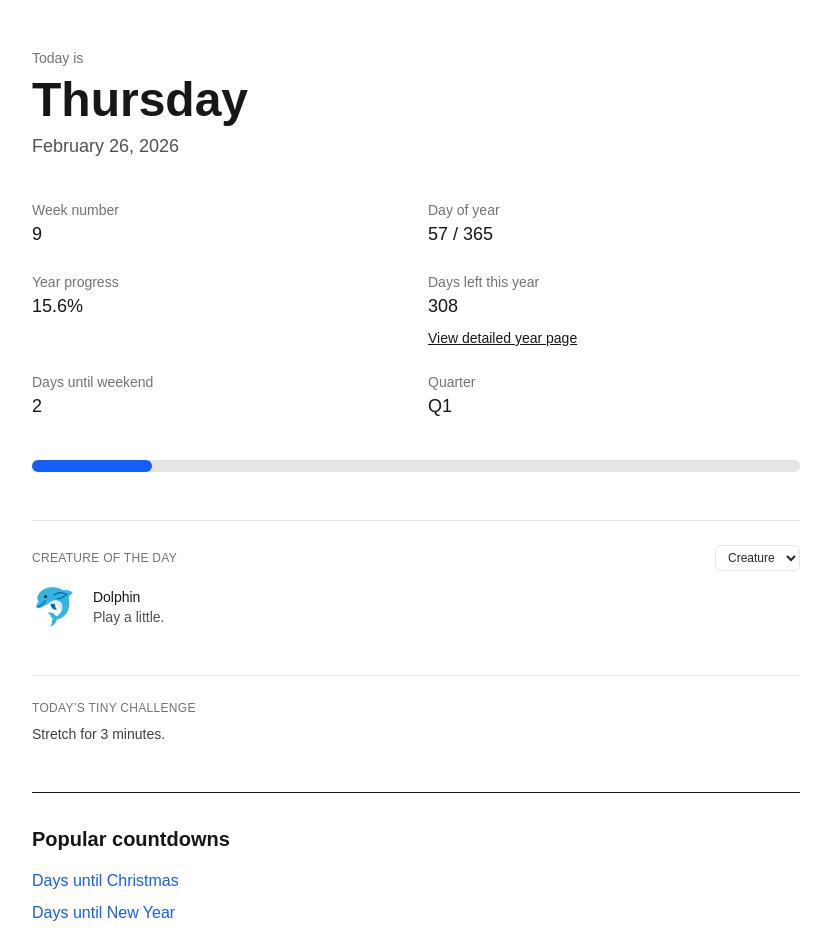
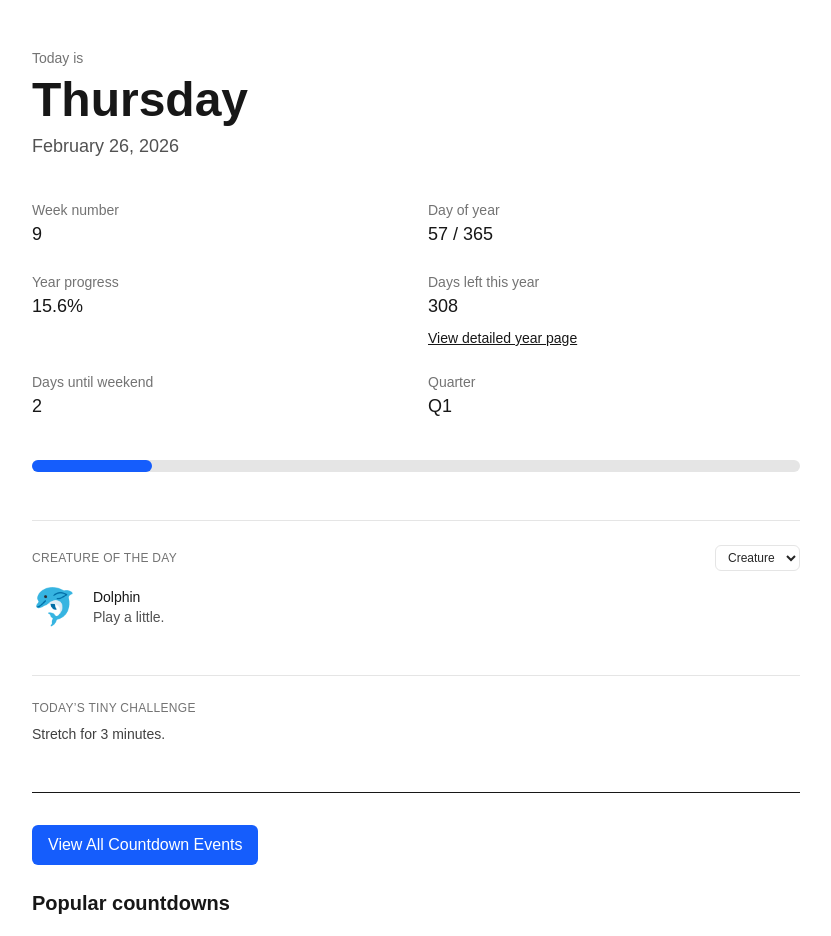
Before and after one commit to bosmeel/whatdayisit-now, a Next.js app: page / in a window 1280 px wide. Shown: the top 936 px of the page, without its empty margins (224-1055 px from the left). Built offline with nearby package versions, Linux system fonts and the light colour scheme.

Commit message:
Promote days-until hub on homepage

```diff
--- a/app/page.tsx
+++ b/app/page.tsx
@@ -118,6 +118,15 @@ export default function Home() {
         </section>
 
         <section className="mt-12 border-t pt-8">
+
+          <div className="mb-6">
+  <Link
+    href="/days-until"
+    className="inline-block bg-blue-600 text-white px-4 py-2 rounded-md hover:bg-blue-700 transition"
+  >
+    View All Countdown Events
+  </Link>
+</div>
           <h2 className="text-xl font-semibold mb-4">
             Popular countdowns
           </h2>
```
